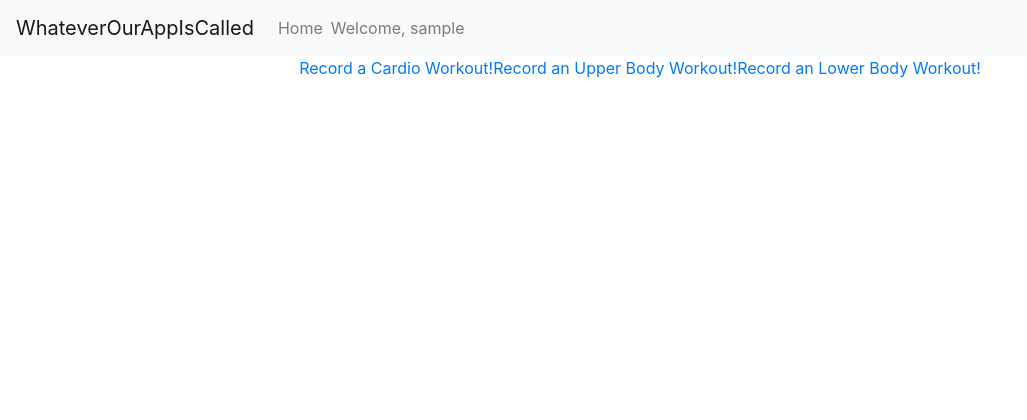
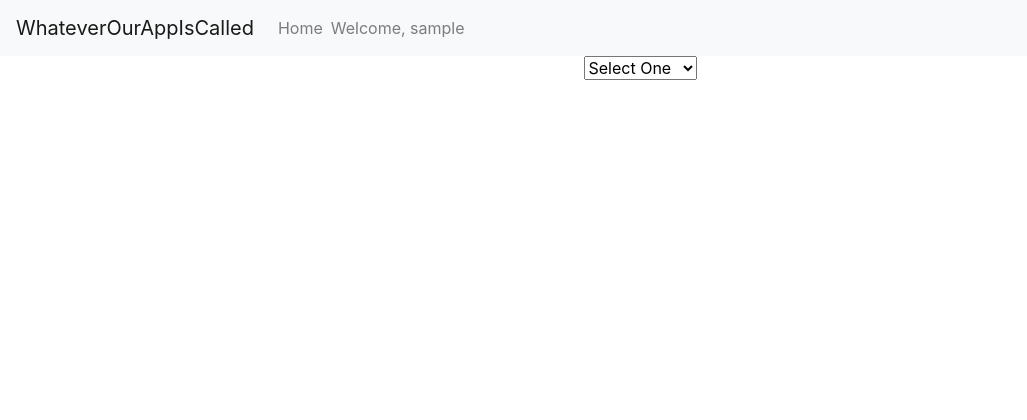
Before and after one commit to tyjclift/exercise-gamification, a Django app: page / in a window 1280 px wide. Shown: the top 420 px of the page, without its empty margins (0-1027 px from the left). Run offline with Django 3.2, Linux system fonts and the light colour scheme; the visitor is signed in with stand-in values (Sample User, id 1); some libraries are stand-ins or nearby versions.

Commit message:
added drop down to index

```diff
--- a/index/templates/index.html
+++ b/index/templates/index.html
@@ -35,9 +35,15 @@
         {% if user.is_authenticated %}
 
         <div class="d-flex justify-content-center">
-            <a href="{% url 'cardio' %}">Record a Cardio Workout!</a>
-            <a href="{% url 'upper' %}">Record an Upper Body Workout!</a>
-            <a href="{% url 'lower' %}">Record an Lower Body Workout!</a>
+            <form name="workoutselect">
+
+    <select name="menu" onChange="window.document.location.href=this.options[this.selectedIndex].value;" value="GO">
+        <option selected="{% url 'index' %}">Select One</option>
+        <option value="{% url 'cardio' %}">Cardio</option>
+        <option value="{% url 'upper' %}">Upper Body</option>
+        <option value="{% url 'lower' %}">Lower Body</option>
+    </select>
+</form>
         </div>
 
         {% else %}
```
